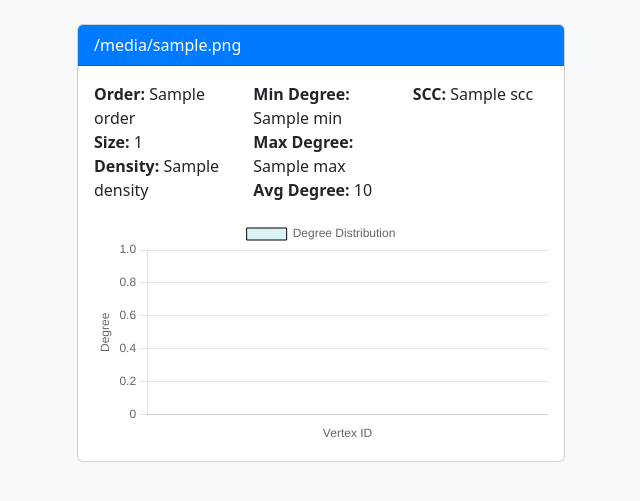
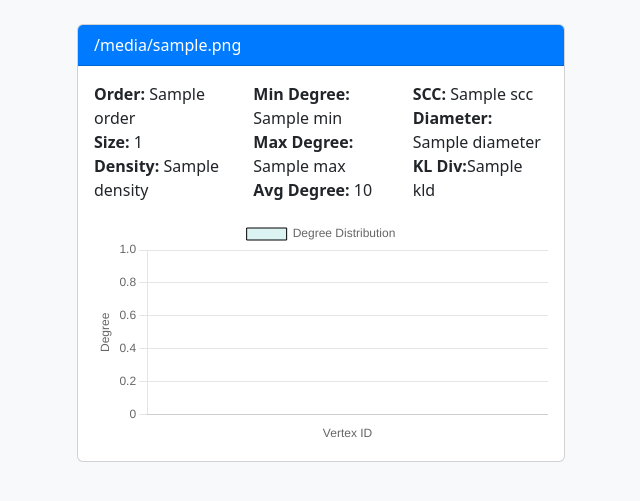
Before and after one commit to Rajendraprasad7/graph-generate-backend, a Django app: template django/dynamic_graphs/myapp/templates/properties.html in a window 1280 px wide. Shown: the part 74-575 px from the top of the page, without its empty margins (63-703 px from the left). Run offline with Django 3.2, Linux system fonts and the light colour scheme; the template is opened without the code that fills it: most values are stand-ins (such as "Sample title", 1, 10 or a date in 2020).

Commit message:
add diameter and kl divergence

```diff
--- a/django/dynamic_graphs/myapp/templates/properties.html
+++ b/django/dynamic_graphs/myapp/templates/properties.html
@@ -61,6 +61,8 @@
                </div>
                <div class="col-md-4">
                  <p><strong>SCC:</strong> {{ properties.scc }}</p>
+                 <p><strong>Diameter:</strong> {{ properties.diameter }}</p>
+                 <p><strong>KL Div:</strong>{{ properties.KLD}}</p>
                </div>
              </div>
              <div class="row flex-grow-1">
```
Also changed, not shown: 1 other file.
